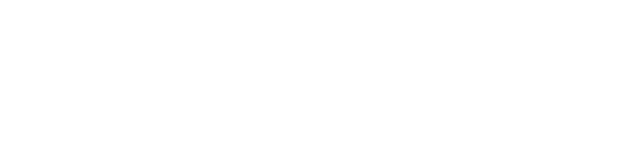
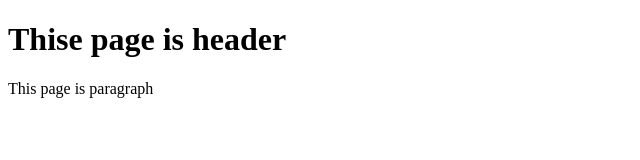
Before and after one commit to Faratora/rsschool-cv, a plain HTML site: page index.html in a window 1280 px wide. Shown: the whole page, without its empty margins (0-640 px from the left). Drawn offline with Linux system fonts and the light colour scheme.

Commit message:
fix: error  text

```diff
--- a/index.html
+++ b/index.html
@@ -1,9 +1,10 @@
 <!DOCTYPE html>
 <html lang="en">
   <head>
-    <meta charset="UTF-8" />
-    <meta name="viewport" content="width=device-width, initial-scale=1.0" />
-    <title>Document</title>
+    <title>CV</title>
   </head>
-  <body></body>
+  <body>
+	<h1>Thise page is header</h1>
+	<p>This page is paragraph</p>
+  </body>
 </html>
```
